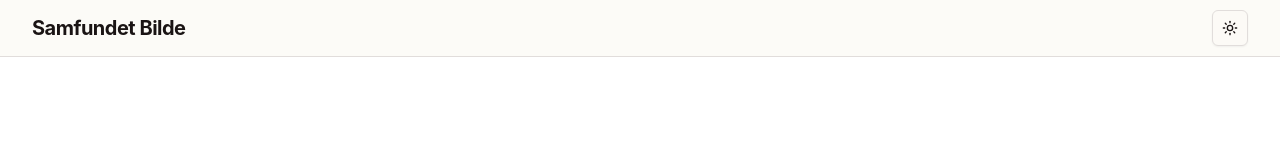
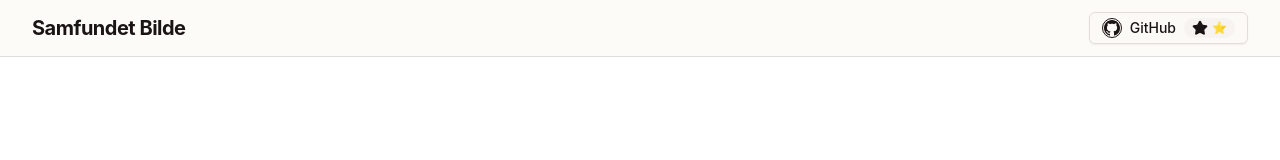
Before and after one commit to henrik392/samfundet-medlemskort, a Next.js app in the folder apps/web/: page / in a window 1280 px wide. Shown: the top 160 px of the page. Built offline with nearby package versions, Linux system fonts and the light colour scheme.

Commit message:
Adding github button

```diff
--- /dev/null
+++ b/apps/web/src/components/github-button.tsx
@@ -0,0 +1,37 @@
+'use client';
+
+import { Star } from 'lucide-react';
+import { Button } from '@/components/ui/button';
+
+export function GitHubButton() {
+  return (
+    <Button
+      asChild
+      variant="outline"
+      size="sm"
+      className="gap-2 hover:bg-muted/50 transition-colors"
+    >
+      <a
+        href="https://github.com/username/samfundet-bilde"
+        target="_blank"
+        rel="noopener noreferrer"
+        className="flex items-center gap-2"
+      >
+        <div className="flex h-5 w-5 items-center justify-center rounded-full border border-current">
+          <svg
+            viewBox="0 0 16 16"
+            className="h-3 w-3 fill-current"
+            aria-hidden="true"
+          >
+            <path d="M8 0C3.58 0 0 3.58 0 8c0 3.54 2.29 6.53 5.47 7.59.4.07.55-.17.55-.38 0-.19-.01-.82-.01-1.49-2.01.37-2.53-.49-2.69-.94-.09-.23-.48-.94-.82-1.13-.28-.15-.68-.52-.01-.53.63-.01 1.08.58 1.23.82.72 1.21 1.87.87 2.33.66.07-.52.28-.87.51-1.07-1.78-.2-3.64-.89-3.64-3.95 0-.87.31-1.59.82-2.15-.08-.2-.36-1.02.08-2.12 0 0 .67-.21 2.2.82.64-.18 1.32-.27 2-.27.68 0 1.36.09 2 .27 1.53-1.04 2.2-.82 2.2-.82.44 1.1.16 1.92.08 2.12.51.56.82 1.27.82 2.15 0 3.07-1.87 3.75-3.65 3.95.29.25.54.73.54 1.48 0 1.07-.01 1.93-.01 2.2 0 .21.15.46.55.38A8.013 8.013 0 0016 8c0-4.42-3.58-8-8-8z"/>
+          </svg>
+        </div>
+        <span className="hidden sm:inline-block font-medium">GitHub</span>
+        <div className="flex items-center gap-1 rounded-full bg-muted px-2 py-0.5 text-xs">
+          <Star className="h-3 w-3 fill-current" />
+          <span>⭐</span>
+        </div>
+      </a>
+    </Button>
+  );
+}
--- a/apps/web/src/components/header.tsx
+++ b/apps/web/src/components/header.tsx
@@ -1,5 +1,5 @@
 import Link from 'next/link';
-import { ModeToggle } from './mode-toggle';
+import { GitHubButton } from './github-button';
 
 export default function Header() {
   return (
@@ -14,7 +14,7 @@
           </Link>
 
           <div className="flex items-center gap-4">
-            <ModeToggle />
+            <GitHubButton />
           </div>
         </div>
       </div>
```
